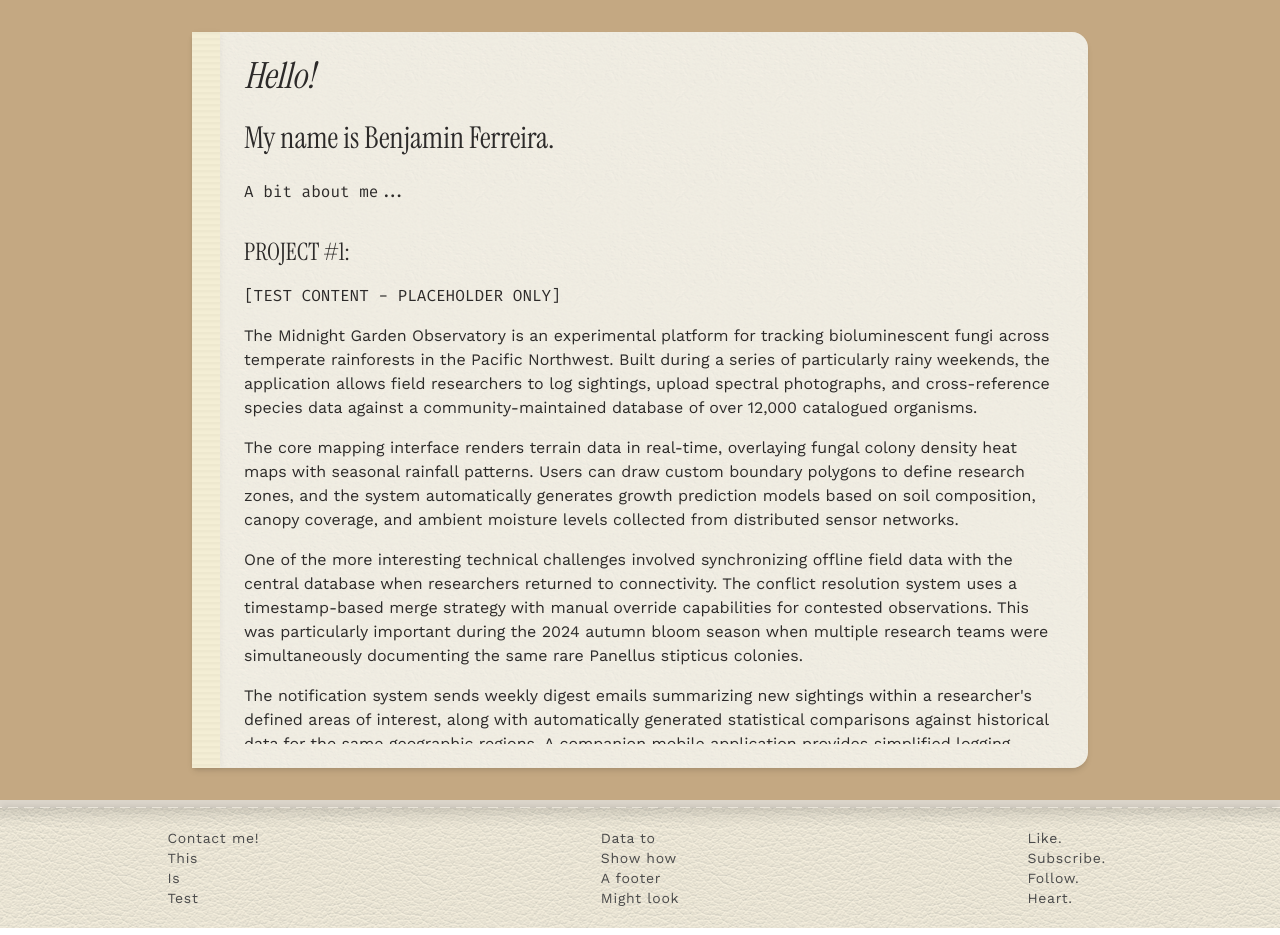
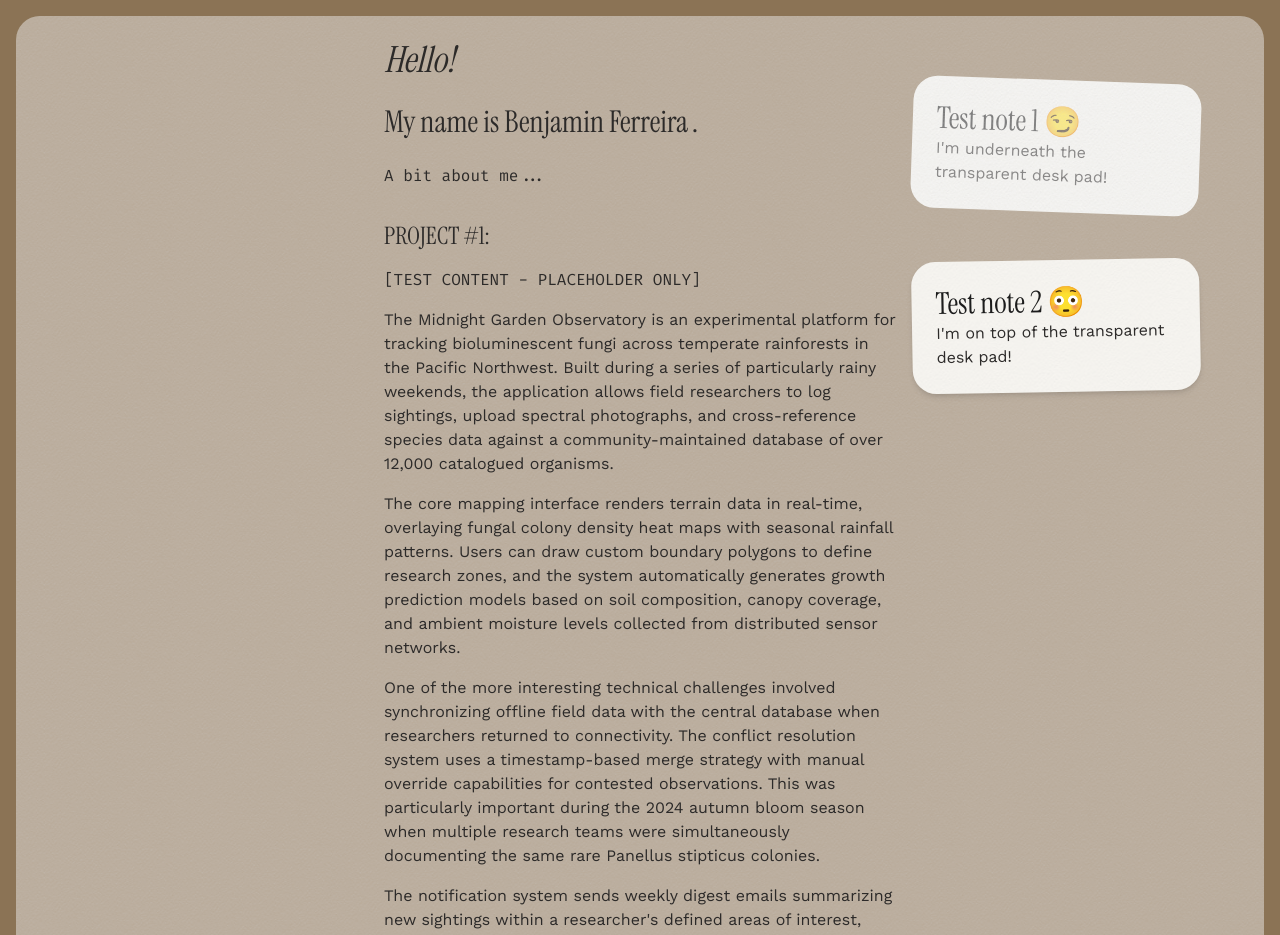
Before and after one commit to benjaminferreira/benjaminferreira.dev, a Next.js app: page / in a window 1280 px wide. Shown: the top 935 px of the page. Built offline with nearby package versions, Linux system fonts and the light colour scheme.

Commit message:
Pivot to tall-desk layout, add desk surface color, sandbox desk layering tests

```diff
--- a/src/app/(notebook)/layout.tsx
+++ b/src/app/(notebook)/layout.tsx
@@ -2,92 +2,37 @@ import Canvas from "@/components/Canvas";
 
 export default function NotebookLayout({ children }: { children: React.ReactNode }) {
 	return (
-		<div className="bg-birch flex flex-col">
-			{/* Notebook Area */}
-			<main className="h-screen py-8 px-4 sm:px-12 min-h-0">
-				{/* Notebook Itself (the content) */}
-				<article className="h-full max-w-4xl mx-auto flex flex-col">
-					{/* Tab Navigation - index tabs fixed to top of notebook */}
-					<nav></nav>
+		<div className="bg-desk-oak relative min-h-screen">
+			<div className="absolute top-20 right-20">
+				<Canvas
+					pattern="dotruled"
+					className="rotate-2 w-2xs"
+					rounded
+				>
+					<h2 className="font-heading text-charcoal text-3xl">Test note 1 😏</h2>
+					<p>I'm underneath the transparent desk pad!</p>
+				</Canvas>
+			</div>
 
-					{/* Notebook Body */}
-					<section className="flex flex-1 min-h-0 shadow-md rounded-r-2xl">
-						{/* Binding edge (left) */}
-						<aside className="bg-amber-200 shadow-[1px_0_6px_-1px_rgba(0,0,0,0.06)] z-20">
-							{/* Stitches/spine visual */}
-							<div
-								className="pointer-events-none w-7 opacity-75 h-full"
-								style={{
-									backgroundImage: "url('/textures/lines.png')",
-									backgroundSize: "6px",
-								}}
-							></div>
-						</aside>
-
-						{/* Canvas: Notebook Page */}
-						<Canvas
-							variant="paper-md"
-							texture="handmade"
-							pattern="dotruled"
-							scrollable
-							className="flex-1 rounded-r-2xl"
-						>
-							{children}
-						</Canvas>
-					</section>
-				</article>
-			</main>
-
-			{/* Footer - back cover or leather pad or something */}
-			<footer>
-				{/* Stitch line - recessed channel */}
-				<div
-					className="h-2 bg-paper-md-dark"
-					style={{
-						backgroundImage:
-							"repeating-linear-gradient(90deg, var(--color-paper-md) 0px, var(--color-paper-md) 10px, transparent 8px, transparent 16px)",
-						backgroundSize: "16px 1px",
-						backgroundRepeat: "repeat-x",
-						backgroundPosition: "center bottom",
-					}}
-				/>
-
-				{/* Pad surface - puffs up above the stitching */}
+			<Canvas
+				variant="tracing"
+				rounded
+				className="m-4"
+			>
+				{children}
+			</Canvas>
+			<div className="absolute top-65 right-20 z-20">
 				<Canvas
-					variant="paper-md"
-					texture="leather"
-					padding="p-0"
-					className="relative shadow-[0_-4px_6px_-2px_rgba(0,0,0,0.1)]"
+					pattern="dotruled"
+					className="-rotate-1 w-2xs"
+					rounded
+					raised
+					interactive
 				>
-					<div
-						className="absolute top-0 left-0 right-0 h-5 pointer-events-none z-20"
-						style={{
-							background:
-								"linear-gradient(to bottom, rgba(0,0,0,0.12) 0%, rgba(0,0,0,0.04) 50%, transparent 100%)",
-						}}
-					/>
-					<div className="py-5 grid grid-cols-3 place-items-center tracking-wider text-sm text-graphite-2b">
-						<div className="flex-col">
-							<div>Contact me!</div>
-							<div>This</div>
-							<div>Is</div>
-							<div>Test</div>
-						</div>
-						<div className="flex-col">
-							<div>Data to</div>
-							<div>Show how</div>
-							<div>A footer</div>
-							<div>Might look</div>
-						</div>
-						<div className="flex-col">
-							<div>Like.</div>
-							<div>Subscribe.</div>
-							<div>Follow.</div>
-							<div>Heart.</div>
-						</div>
-					</div>
+					<h2 className="font-heading text-charcoal text-3xl">Test note 2 😳</h2>
+					<p>I'm on top of the transparent desk pad!</p>
 				</Canvas>
-			</footer>
+			</div>
 		</div>
 	);
 }
--- a/src/app/(notebook)/page.tsx
+++ b/src/app/(notebook)/page.tsx
@@ -1,9 +1,15 @@
 export default function HomePage() {
 	return (
-		<div className="space-y-8">
+		<div className="space-y-8 max-w-lg mx-auto">
 			<section className="space-y-6">
 				<h1 className="text-4xl font-heading text-ink italic">Hello!</h1>
-				<h2 className="text-3xl font-heading text-ink">My name is Benjamin Ferreira.</h2>
+				<h2 className="text-3xl font-heading text-ink">
+					My name is{" "}
+					<span className="relative z-0 inline-block after:content-[''] after:absolute after:bottom-1 after:-left-0.5 after:w-0 hover:after:w-[calc(100%+4px)] after:h-5/7 after:bg-mild-yellow/70 after:-rotate-1 after:-z-10 after:transition-all after:duration-1000">
+						Benjamin Ferreira
+					</span>{" "}
+					.
+				</h2>
 				<p className="font-mono">A bit about me...</p>
 			</section>
 			<section className="space-y-4">
--- a/src/app/globals.css
+++ b/src/app/globals.css
@@ -18,10 +18,12 @@
 	--color-tracing: rgba(255, 255, 255, 0.4);
 
 	/* Desks (Backgrounds) */
-	--color-birch: #c4a882;
-	--color-cork: #b8956b;
-	--color-oak: #8b7355;
-	--color-slate: #6b6b6b;
+	--color-desk-birch: #c4a882;
+	--color-desk-cork: #b8956b;
+	--color-desk-oak: #8b7355;
+	--color-desk-slate: #6b6b6b;
+	--color-desk-grey: #ebedee;
+	--color-desk-white: #f7f7f7;
 
 	/* Graphite (Text & Borders) */
 	--color-graphite-2b: #4a4a4a;
--- a/src/app/sandbox/page.tsx
+++ b/src/app/sandbox/page.tsx
@@ -3,7 +3,7 @@ import Canvas from "@/components/Canvas";
 
 export default function page() {
 	return (
-		<main className="p-8 bg-divider space-y-12">
+		<main className="p-8 bg-desk-grey space-y-12">
 			<h1 className="text-3xl font-heading text-ink">Design Sandbox</h1>
 
 			{/* ===== SECTION: Typography System ===== */}
@@ -434,6 +434,67 @@ export default function page() {
 					</Canvas>
 				</div>
 			</section>
+
+			{/* ===== SECTION: Desk Layout Tests ===== */}
+			<section className="space-y-4">
+				<h2 className="text-sm uppercase tracking-wide text-graphite-hb mb-4">Desk Layout Tests</h2>
+				<p className="text-xs text-graphite-hb">Layering: desk surface → items → optional tracing desk pad</p>
+
+				{/* Mini desk test area */}
+				<div className="bg-desk-oak relative min-h-[500px] rounded-lg overflow-hidden">
+					{/* Note under tracing layer */}
+					<div className="absolute top-8 right-8 z-10">
+						<Canvas
+							pattern="dotruled"
+							className="rotate-2 w-2xs"
+							rounded
+						>
+							<h2 className="font-heading text-charcoal text-xl">Under the pad</h2>
+							<p className="text-sm text-graphite-2b">
+								This note is between the desk and the tracing layer.
+							</p>
+						</Canvas>
+					</div>
+
+					{/* Tracing desk pad layer */}
+					<Canvas
+						variant="tracing"
+						className="relative z-15 mx-auto max-w-2xl min-h-[400px]"
+						padding="p-8"
+					>
+						<p className="text-graphite-2b text-sm">
+							Content inside the tracing desk pad. Items below this z-index show through.
+						</p>
+					</Canvas>
+
+					{/* Note on top of tracing layer */}
+					<div className="absolute top-40 right-8 z-20">
+						<Canvas
+							pattern="dotruled"
+							className="-rotate-1 w-2xs"
+							rounded
+							raised
+							interactive
+						>
+							<h2 className="font-heading text-charcoal text-xl">On top of pad</h2>
+							<p className="text-sm text-graphite-2b">This note sits above the tracing layer.</p>
+						</Canvas>
+					</div>
+
+					{/* Note on desk, no pad, left side */}
+					<div className="absolute bottom-8 left-8 z-20">
+						<Canvas
+							variant="paper-md"
+							texture="grain"
+							pattern="ruled"
+							className="rotate-1 w-2xs"
+							raised
+						>
+							<p className="text-sm text-ink">A ruled note sitting directly on the desk.</p>
+						</Canvas>
+					</div>
+				</div>
+			</section>
 		</main>
 	);
 }
```
